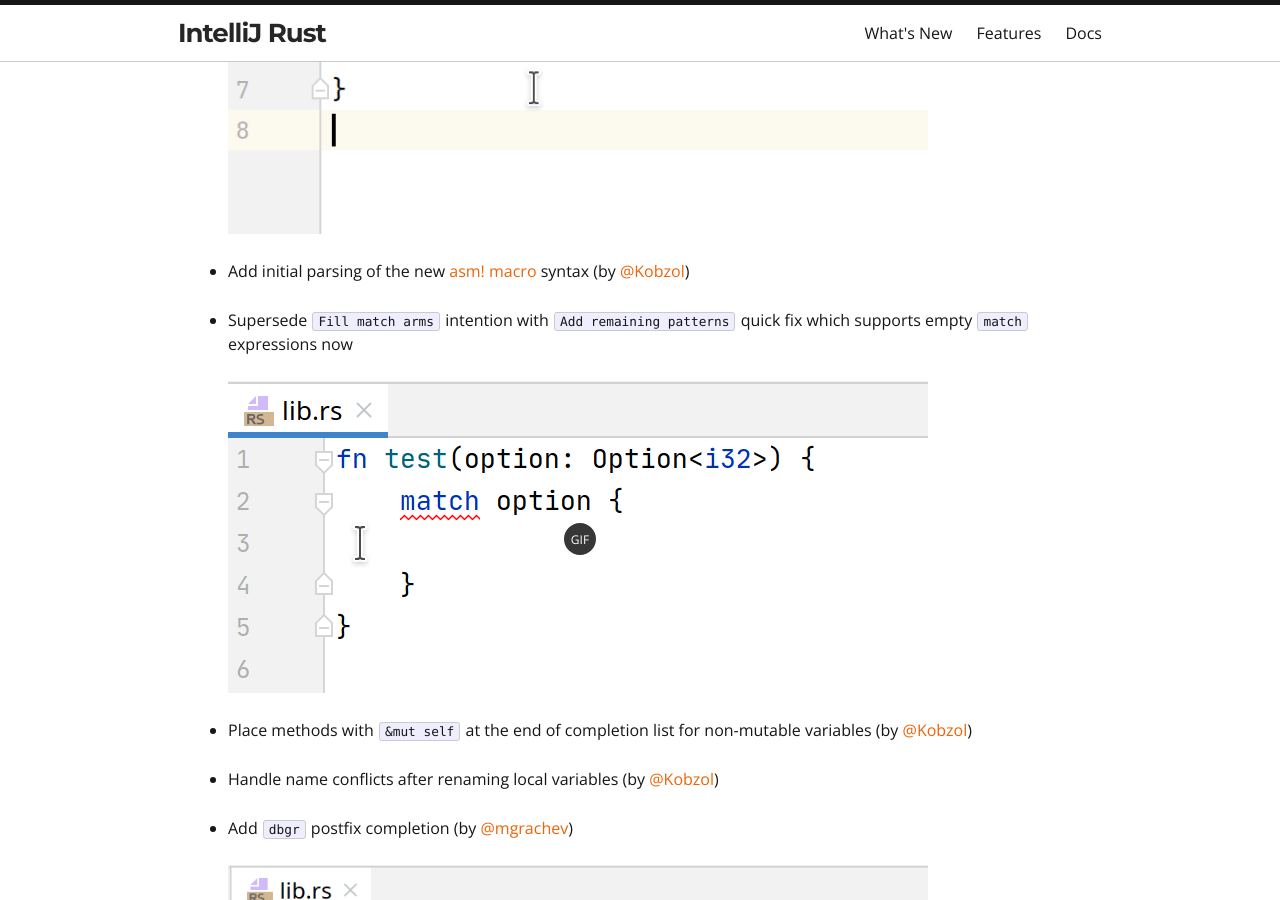
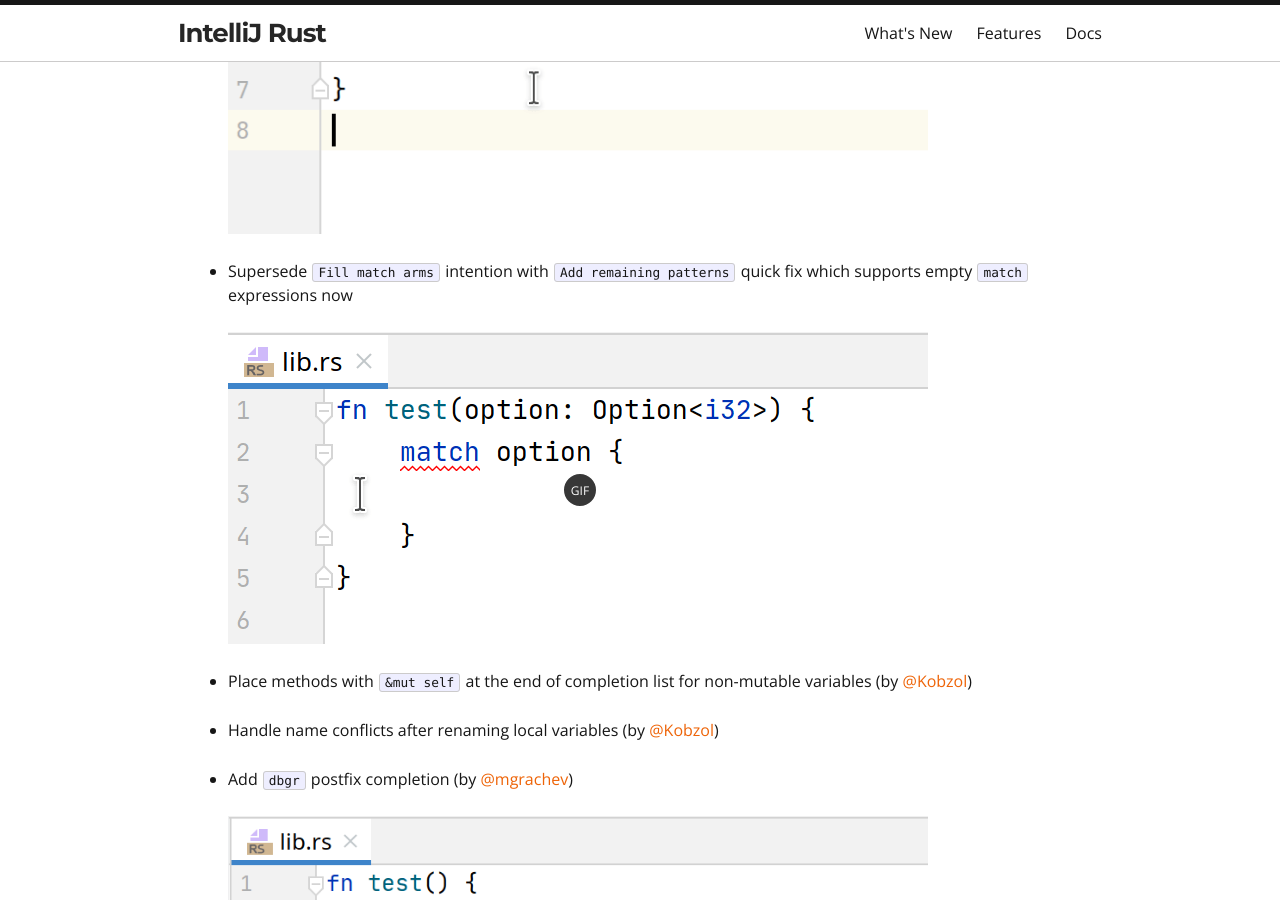
Before and after one commit to intellij-rust/intellij-rust.github.io, a Jekyll site: the page built from _posts/2020-09-21-changelog-131.markdown, in a window 1280 px wide and 900 px high, scrolled down 689 px. Built offline with Jekyll 4.4.1, drawn with Linux system fonts in a browser that asks for light colours; nearby versions of some CDN libraries; some web fonts are replaced; some of the changed text lies outside the part shown.

Commit message:
Move item about `asm` macro parsing to `internal` section
The result doesn't affect users

```diff
--- a/_posts/2020-09-21-changelog-131.markdown
+++ b/_posts/2020-09-21-changelog-131.markdown
@@ -14,9 +14,6 @@
 * Provide intention to create a method from an unresolved method call (by [@Kobzol])
 
     {% include gif-img.html path="/assets/posts/changelog-131/create_method" w="700px" %}
-
-<!-- https://github.com/intellij-rust/intellij-rust/pull/5928 -->
-* Add initial parsing of the new [asm! macro](https://github.com/rust-lang/rfcs/blob/master/text/2873-inline-asm.md) syntax (by [@Kobzol])
 
 <!-- https://github.com/intellij-rust/intellij-rust/pull/5720 -->
 * Supersede `Fill match arms` intention with `Add remaining patterns` quick fix which supports empty `match` expressions now
```
Also changed, not shown: other parts of _posts/2020-09-21-changelog-131.markdown (+3 -0 lines).
